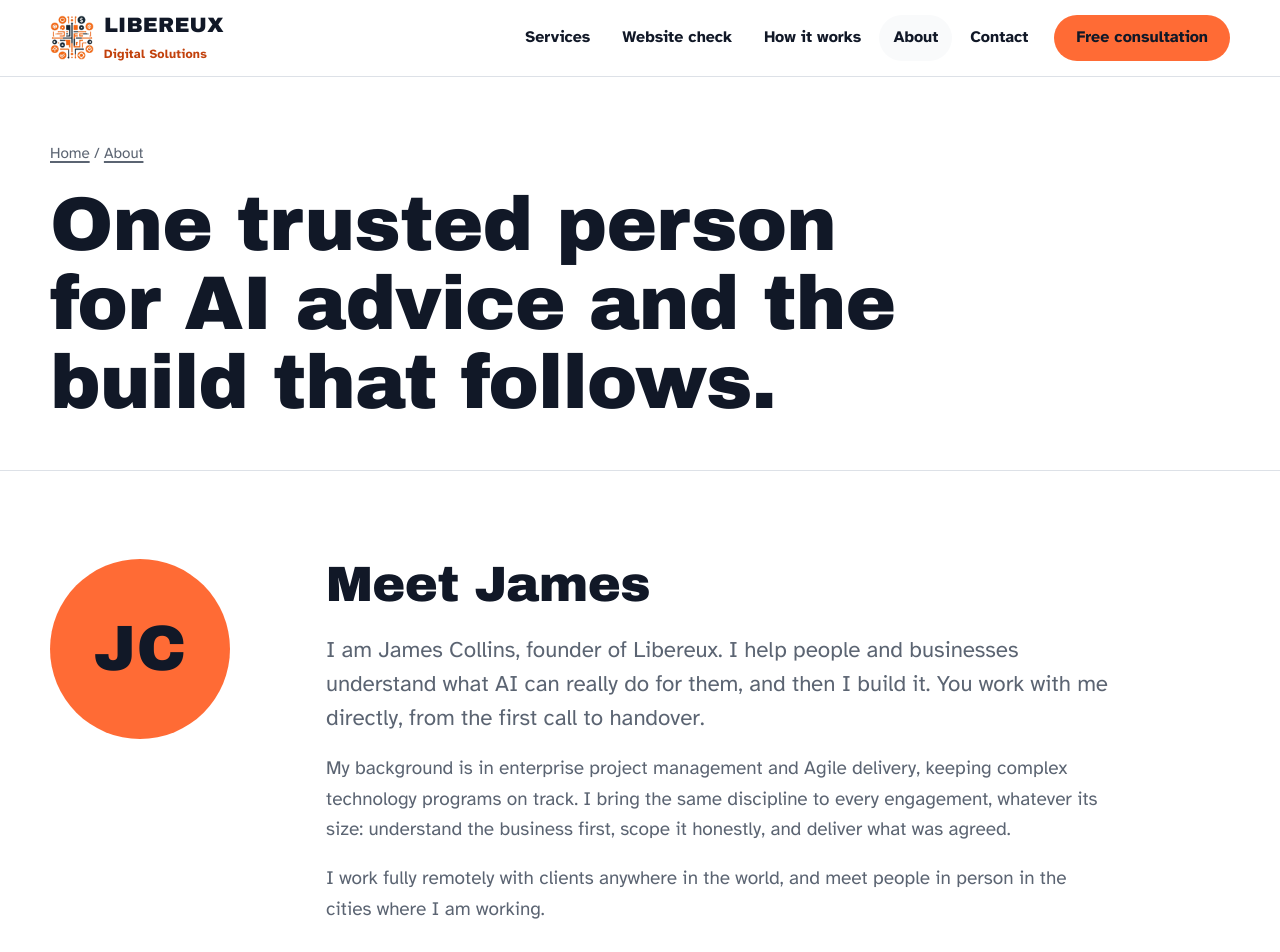
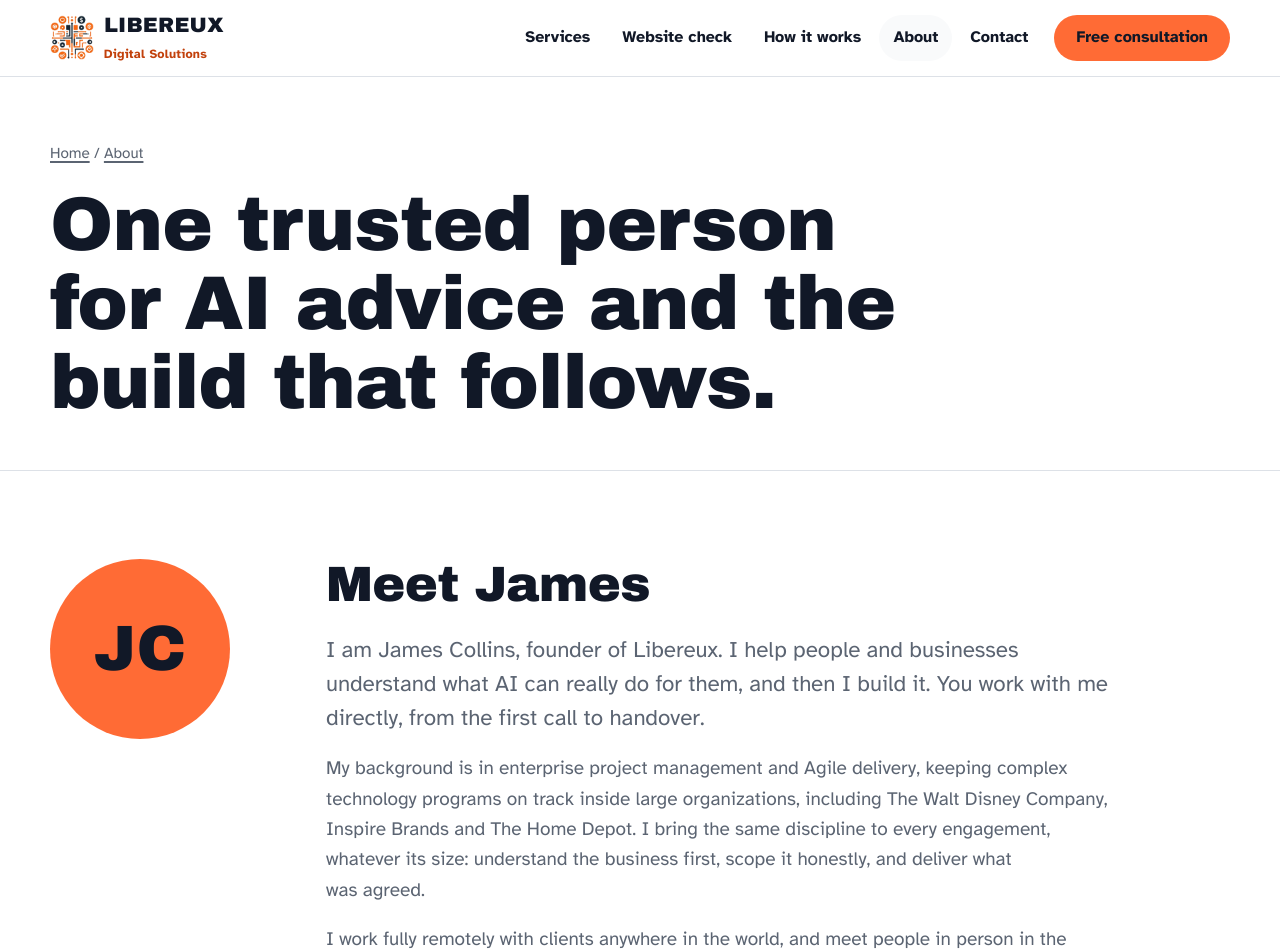
Before and after one commit to libereux/libereux-site, a Next.js app: page /about in a window 1280 px wide. Shown: the top 952 px of the page. Built offline with nearby package versions, Linux system fonts and the light colour scheme.

Commit message:
About: name enterprise background (Disney, Inspire Brands, Home Depot)
Co-Authored-By: Claude Sonnet 5.5 <noreply@anthropic.com>
Claude-Session: https://claude.ai/code/session_01QY5wiWXaxWtxnYHMaq7Hsh

```diff
--- a/app/about/page.tsx
+++ b/app/about/page.tsx
@@ -35,7 +35,8 @@ export default function AboutPage() {
             </p>
             <p className="muted">
               My background is in enterprise project management and Agile delivery, keeping complex
-              technology programs on track. I bring the same discipline to every engagement, whatever
+              technology programs on track inside large organizations, including The Walt Disney
+              Company, Inspire Brands and The Home Depot. I bring the same discipline to every engagement, whatever
               its size: understand the business first, scope it honestly, and deliver what was agreed.
             </p>
             <p className="muted">
```
